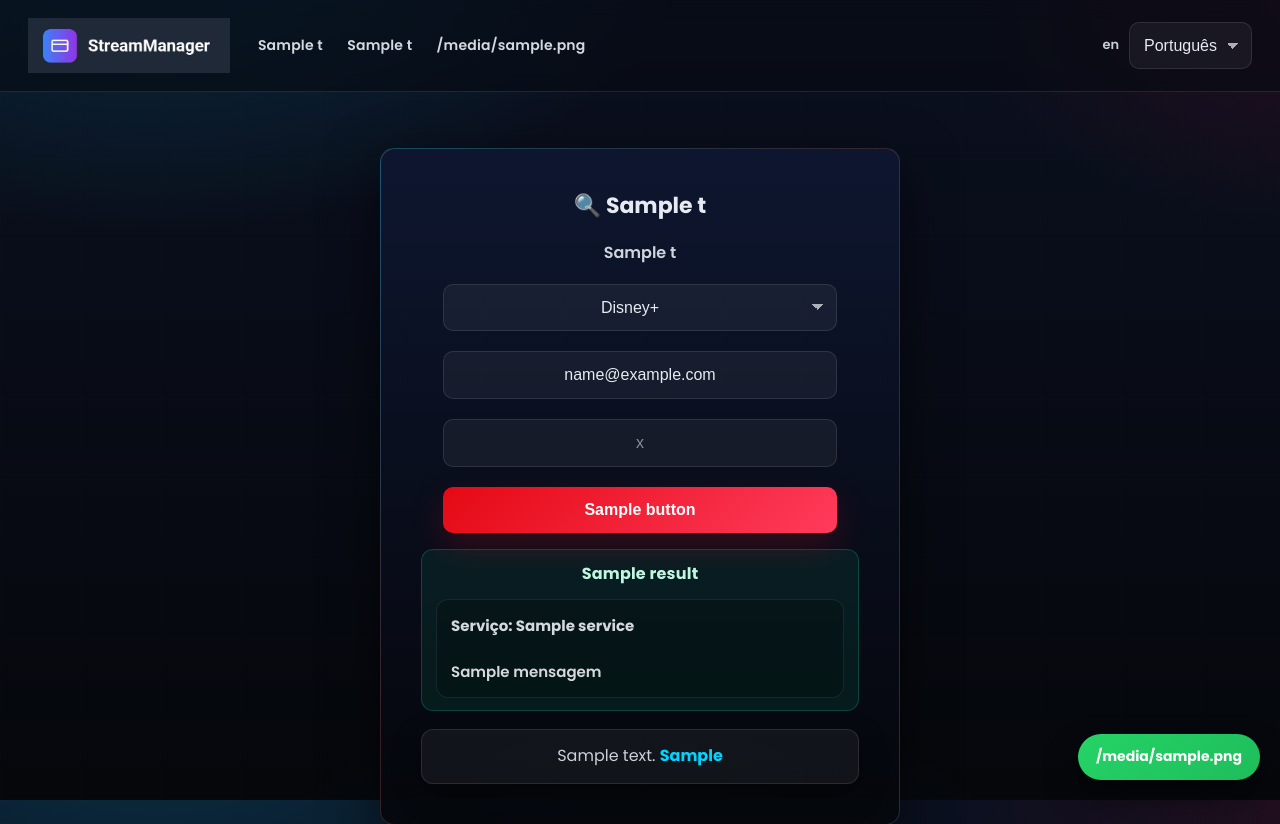
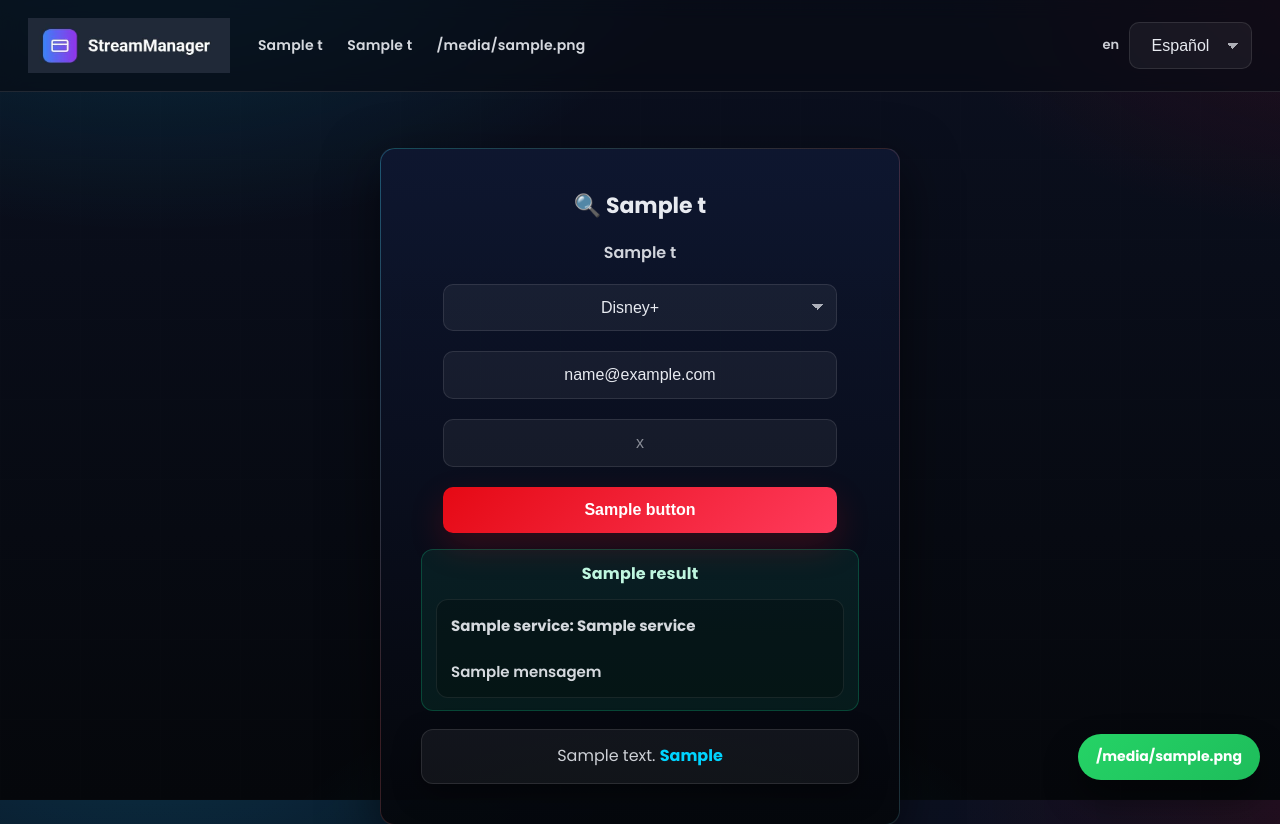
Before and after one commit to Kowran/Allcodes, a Flask app: template templates/index.html in a window 1280 px wide. Shown: the top 824 px of the page. Run offline with Flask 3, Linux system fonts and the light colour scheme; the template is opened without the code that fills it: most values are stand-ins (such as "Sample title", 1, 10 or a date in 2020); parts of the project's set-up code (start-up, migrations or seed data) failed here and were passed over; some libraries are stand-ins or nearby versions.

Commit message:
Update index.html

```diff
--- a/templates/index.html
+++ b/templates/index.html
@@ -5,7 +5,7 @@
   <meta charset="UTF-8">
   <title>{{ t.store_name }} – {{ t.title }}</title>
   <meta name="viewport" content="width=device-width, initial-scale=1.0">
-  <meta name="description" content="Página multilíngue para buscar códigos de login da Disney+, Netflix e Prime Video com suporte por WhatsApp.">
+  <meta name="description" content="{{ t['meta_description'] }}">
   <meta name="theme-color" content="#0b1020">
 
   <link href="https://fonts.googleapis.com/css2?family=Poppins:wght@400;600;700&display=swap" rel="stylesheet">
@@ -28,11 +28,10 @@
 
     <form class="language-select">
       <label for="lang">{{ t['language_label'] }}</label>
-      <select onchange="location.href='/set_lang/' + this.value;" id="lang">
+      <select onchange="location.href=('{{ url_for('set_lang', lang_code='__LANG__') }}').replace('__LANG__', this.value);" id="lang">
+        <option value="es" {% if lang == 'es' %}selected{% endif %}>Español</option>
+        <option value="en" {% if lang == 'en' %}selected{% endif %}>English</option>
         <option value="pt" {% if lang == 'pt' %}selected{% endif %}>Português</option>
-        <option value="en" {% if lang == 'en' %}selected{% endif %}>English</option>
-        <option value="es" {% if lang == 'es' %}selected{% endif %}>Español</option>
-        <option value="fr" {% if lang == 'fr' %}selected{% endif %}>Français</option>
       </select>
     </form>
   </header>
@@ -60,14 +59,14 @@
       </div>
 
       {% if mensagem %}
-  {% set is_error = mensagem == t['incorrect_password'] %}
+  {% set is_error = mensagem in [t['incorrect_password'], t['invalid_service']] %}
   <div class="result-box {{ 'error' if is_error else 'success' }}">
     {% if is_error %}
       <strong>{{ mensagem }}</strong> <!-- Mensagem de erro -->
     {% else %}
       <h3>{{ t['result'] }}</h3>
       <div id="emailContent">
-        <strong>Serviço: {{ service }}</strong> <br><br>
+        <strong>{{ t['service'] }}: {{ service }}</strong> <br><br>
         {{ mensagem|safe }}  <!-- Exibe o conteúdo do e-mail -->
       </div>
     {% endif %}
```
